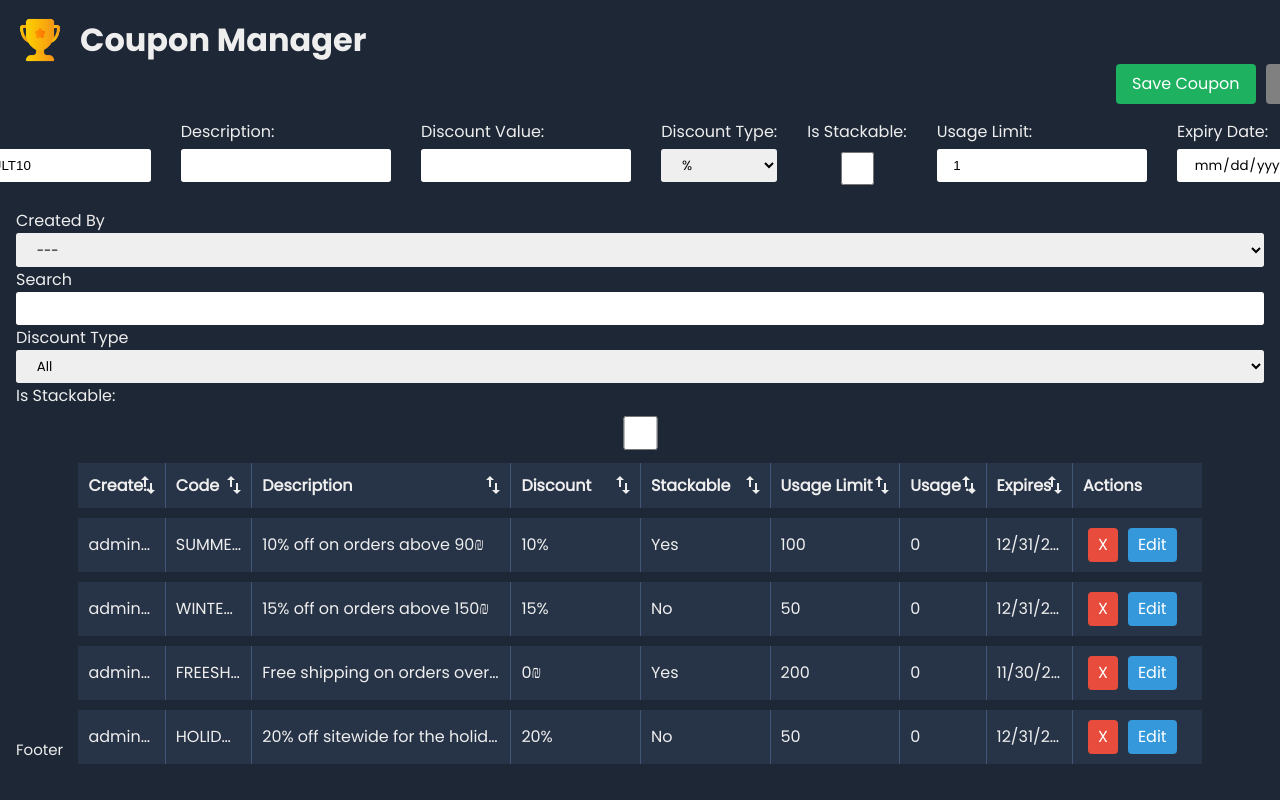
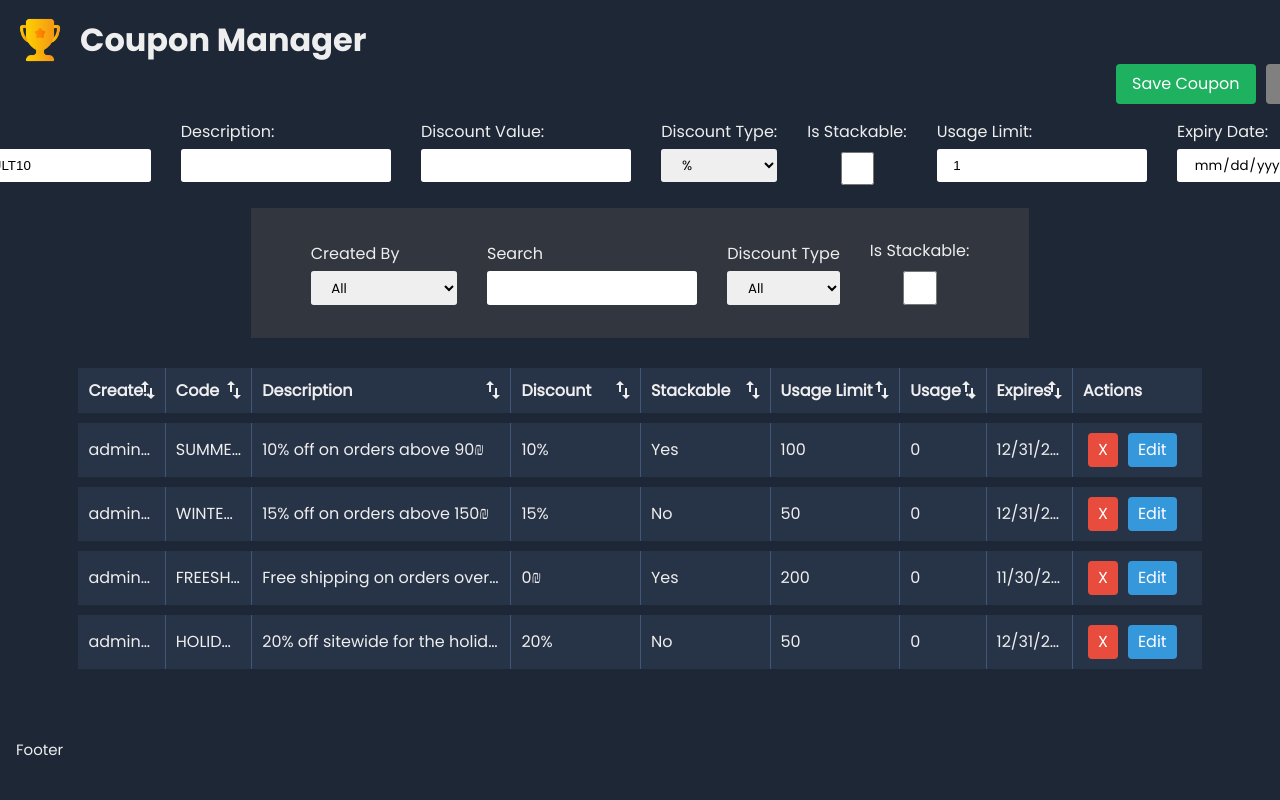
Before and after one commit to EdenAlmighty/Coupon-Manager, a React (Vite) app: page / in a window 1280 px wide. Shown: the top 800 px of the page. Built offline with nearby package versions, Linux system fonts and the light colour scheme.

Commit message:
Cleanup coupon filter and add styling

```diff
--- /dev/null
+++ b/src/assets/styles/cmps/_coupon-filter.scss
@@ -0,0 +1,10 @@
+.coupon-filter{
+    display: flex;
+    width: max-content;
+    justify-self: center;
+    align-items: center;
+    padding: 30px 60px;
+    background-color: $bgc-box;
+    gap: em(30px);
+    margin-bottom: em(20px);
+}
--- a/src/assets/styles/main.scss
+++ b/src/assets/styles/main.scss
@@ -18,3 +18,4 @@
 @import "cmps/custom-input";
 @import "cmps/coupon-preview";
 @import "cmps/coupon-list";
+@import "cmps/coupon-filter";
--- a/src/components/CouponFilter.jsx
+++ b/src/components/CouponFilter.jsx
@@ -3,31 +3,33 @@ import { CustomInput } from './CustomInput';
 
 export function CouponFilter({ filterBy, onFilter }) {
     function handleChange(field, value) {
-        if (field === 'createdBy' && value === 'all') {
+        if ((field === 'createdBy' || field === 'discountType') && value === 'all') {
             value = ''
         }
-        const newFilterBy = { ...filterBy, [field]: value };
-        onFilter(newFilterBy);
+        const newFilterBy = { ...filterBy, [field]: value }
+        console.log('newFilterBy: ', field, value);
+
+        onFilter(newFilterBy)
     }
 
     return (
         <article className='coupon-filter'>
-            <label htmlFor="createdBy">Created By</label>
             <CustomInput
+                label='Created By'
                 type="select"
                 name="createdBy"
                 value={filterBy.createdBy}
-                onChange={handleChange}
+                onChange={(ev) => handleChange('createdBy', ev.target.value)}
                 options={[
-                    { value: 'all', label: '---' },
+                    { value: 'all', label: 'All' },
                     { value: 'adminUser123', label: 'adminUser123' },
                     { value: 'test', label: 'test' },
                     { value: 'admof', label: 'admof' }
                 ]}
             />
             {/* Search all text options, createdBy, couponCode and description */}
-            <label htmlFor="txt">Search</label>
             <CustomInput
+                label="Search"
                 type="text"
                 id="txt"
                 name="txt"
@@ -35,14 +37,14 @@ export function CouponFilter({ filterBy, onFilter }) {
                 onChange={(ev) => handleChange('txt', ev.target.value)}
             />
 
-            <label htmlFor="discountType">Discount Type</label>
             <CustomInput
+                label='Discount Type'
                 type="select"
                 name="discountType"
                 value={filterBy.discountType}
-                onChange={handleChange}
+                onChange={(ev) => handleChange('discountType', ev.target.value)}
                 options={[
-                    { value: '', label: 'All' },
+                    { value: 'all', label: 'All' },
                     { value: 'percentage', label: '%' },
                     { value: 'flat', label: '₪' }
                 ]}
--- a/src/components/CustomInput.jsx
+++ b/src/components/CustomInput.jsx
@@ -10,7 +10,7 @@ export function CustomInput({ label, type = 'text', name, value, onChange, optio
                         name={name}
                         id={name}
                         value={value}
-                        onChange={(ev) => onChange(name, ev.target.value)}
+                        onChange={(ev) => onChange(ev)}
                         {...rest}>
                         {options.map(option => (
                             <option key={option.value} value={option.value}>
```
